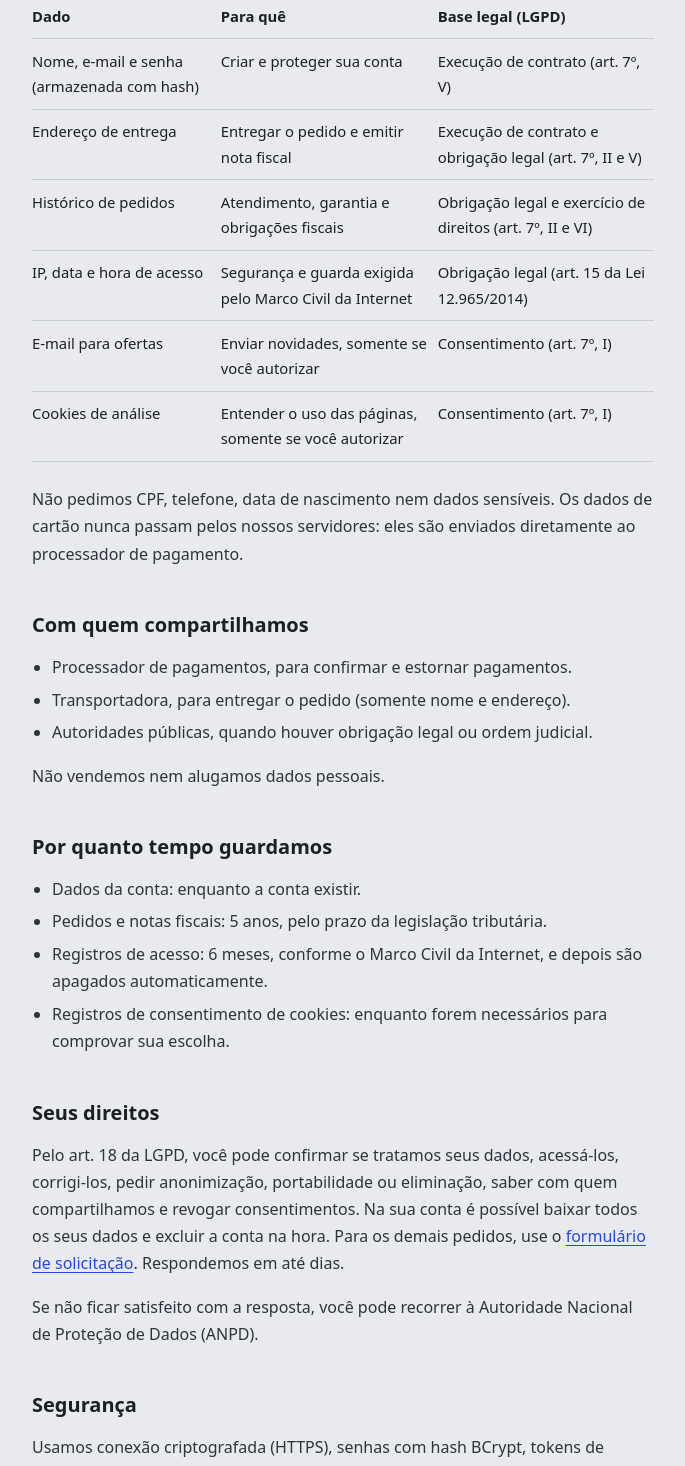
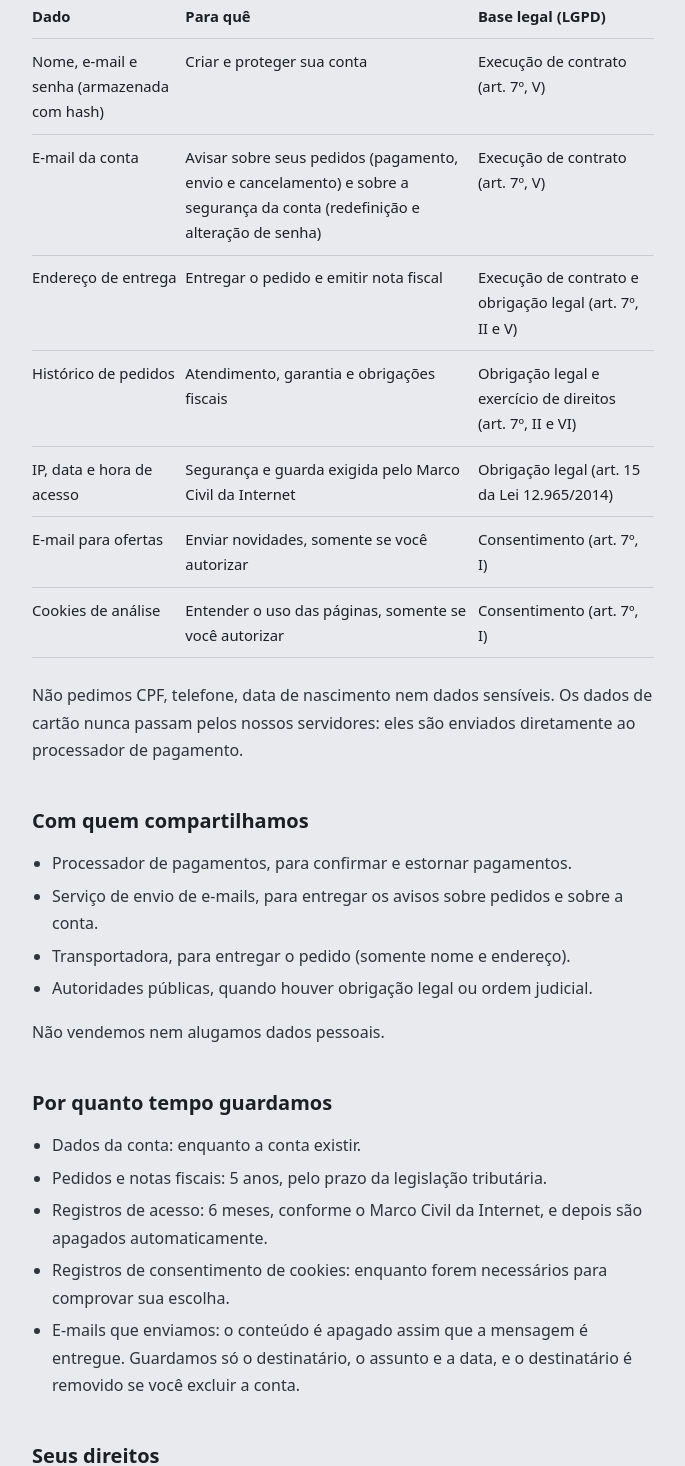
Before and after one commit to Arthur-Schultz/deskforge, a React (Vite) app in the folder frontend/: page /privacidade in a window 1280 px wide. Shown: the part 600-2066 px from the top of the page, without its empty margins (280-965 px from the left). Built offline with nearby package versions, Linux system fonts and the light colour scheme; no server answers.

Commit message:
docs(web): disclose transactional e-mails in the privacy policy

```diff
--- a/frontend/src/pages/legal/PrivacyPage.tsx
+++ b/frontend/src/pages/legal/PrivacyPage.tsx
@@ -31,6 +31,11 @@ export function PrivacyPage() {
           <tr>
             <td>Nome, e-mail e senha (armazenada com hash)</td>
             <td>Criar e proteger sua conta</td>
+            <td>Execução de contrato (art. 7º, V)</td>
+          </tr>
+          <tr>
+            <td>E-mail da conta</td>
+            <td>Avisar sobre seus pedidos (pagamento, envio e cancelamento) e sobre a segurança da conta (redefinição e alteração de senha)</td>
             <td>Execução de contrato (art. 7º, V)</td>
           </tr>
           <tr>
@@ -68,6 +73,7 @@ export function PrivacyPage() {
       <h2>Com quem compartilhamos</h2>
       <ul>
         <li>Processador de pagamentos, para confirmar e estornar pagamentos.</li>
+        <li>Serviço de envio de e-mails, para entregar os avisos sobre pedidos e sobre a conta.</li>
         <li>Transportadora, para entregar o pedido (somente nome e endereço).</li>
         <li>Autoridades públicas, quando houver obrigação legal ou ordem judicial.</li>
       </ul>
@@ -79,6 +85,10 @@ export function PrivacyPage() {
         <li>Pedidos e notas fiscais: 5 anos, pelo prazo da legislação tributária.</li>
         <li>Registros de acesso: 6 meses, conforme o Marco Civil da Internet, e depois são apagados automaticamente.</li>
         <li>Registros de consentimento de cookies: enquanto forem necessários para comprovar sua escolha.</li>
+        <li>
+          E-mails que enviamos: o conteúdo é apagado assim que a mensagem é entregue. Guardamos só o destinatário, o assunto
+          e a data, e o destinatário é removido se você excluir a conta.
+        </li>
       </ul>
 
       <h2>Seus direitos</h2>
```
